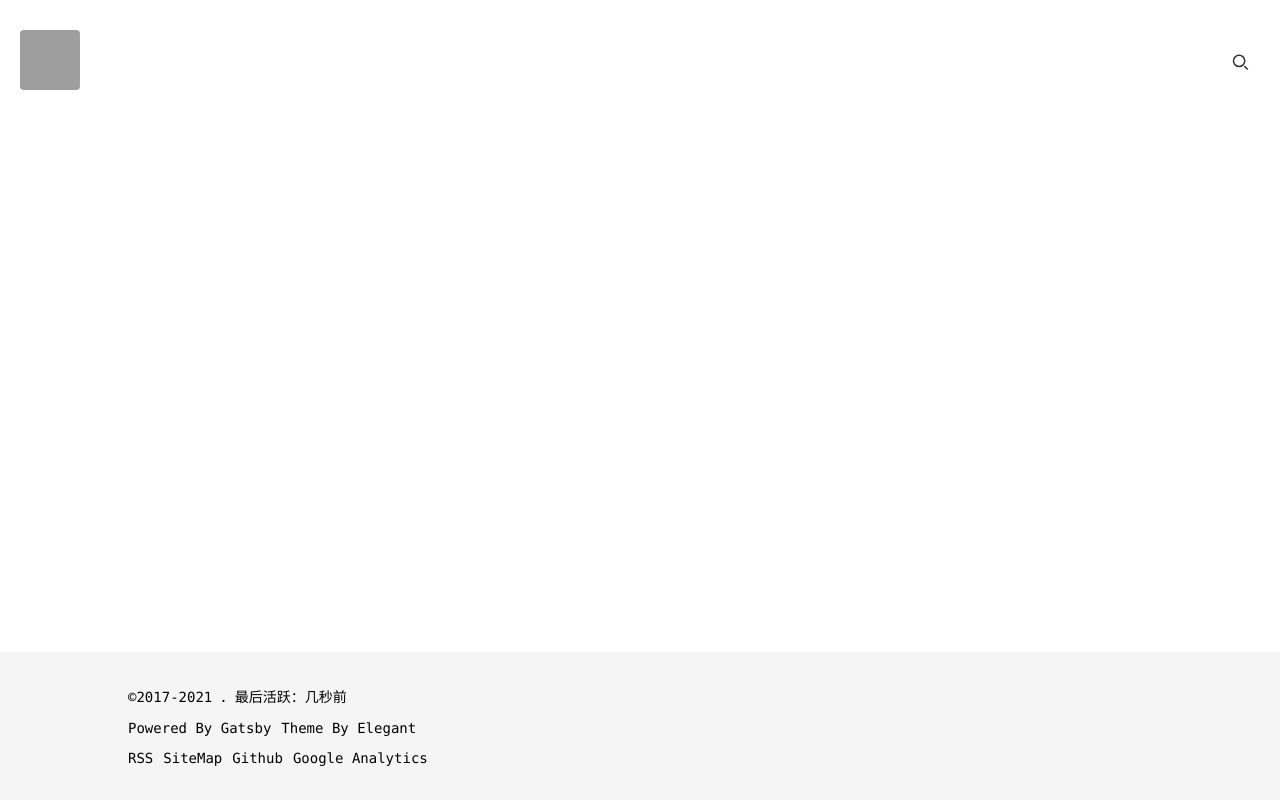
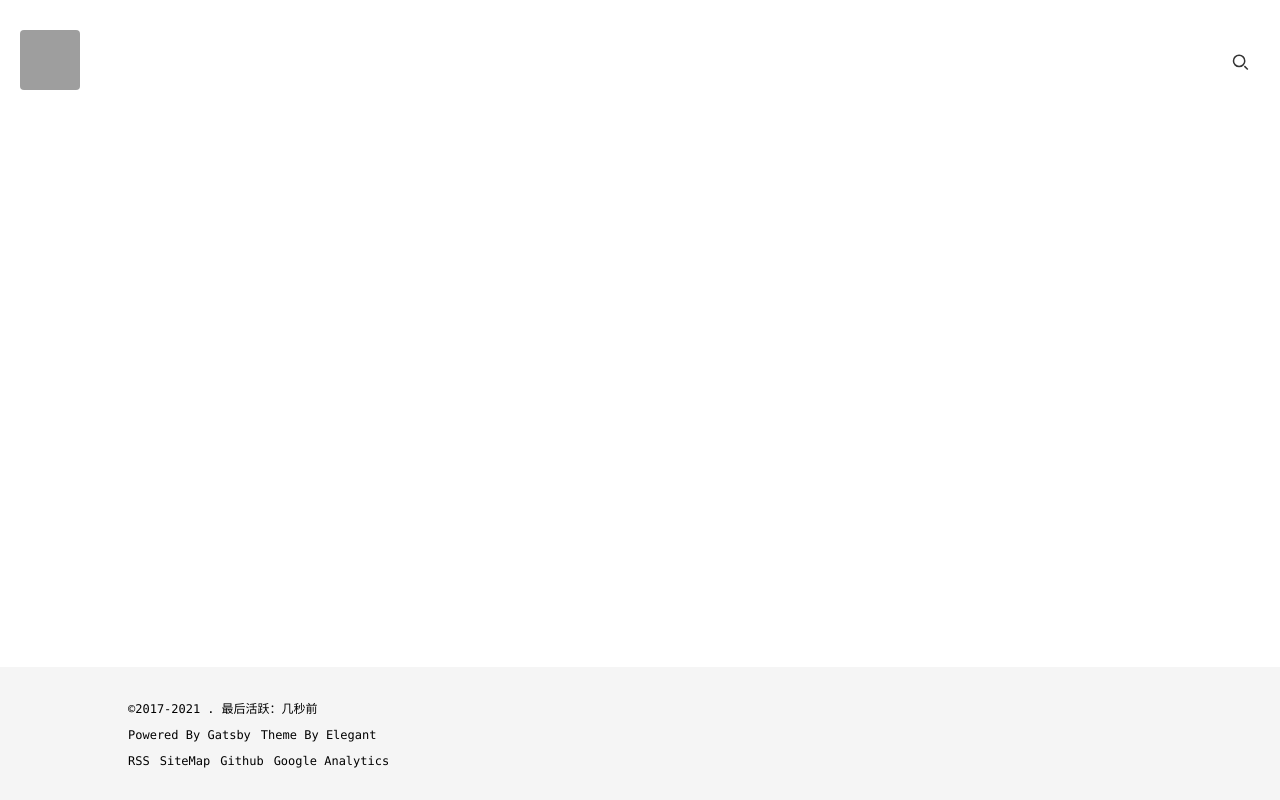
Before and after one commit to tonitrnel/elegant, a Gatsby site: page /Index in a window 1280 px wide. Built offline with nearby package versions, Linux system fonts and the light colour scheme; Gatsby itself is replaced by a stand-in of ours; grey boxes are pictures that could not be loaded; a web font is replaced by a local one.

Commit message:
change font size

```diff
--- a/src/assets/styles/Variables.less
+++ b/src/assets/styles/Variables.less
@@ -1,6 +1,6 @@
 @text-color: #333333; // 主文本色
 @text-color-secondary: #666666; // 次文本色
-@font-size-base: 14px; // 主字号
+@font-size-base: 12px; // 主字号
 @heading-color: rgba(0, 0, 0, 0.85); // 标题色
 @primary-color: #2d8cf0; // 全局主色
 @link-color: #999999; // 链接色
```
